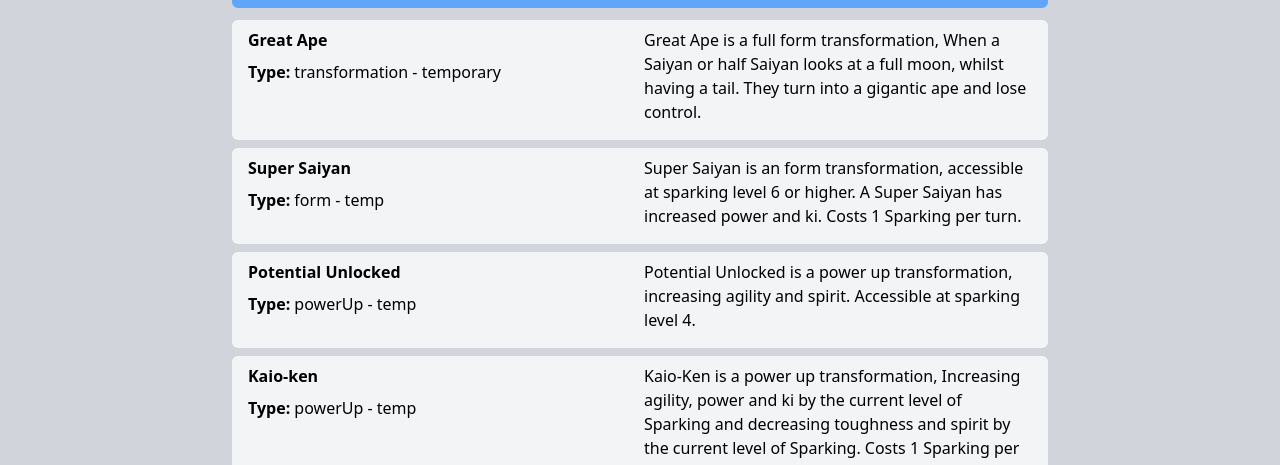
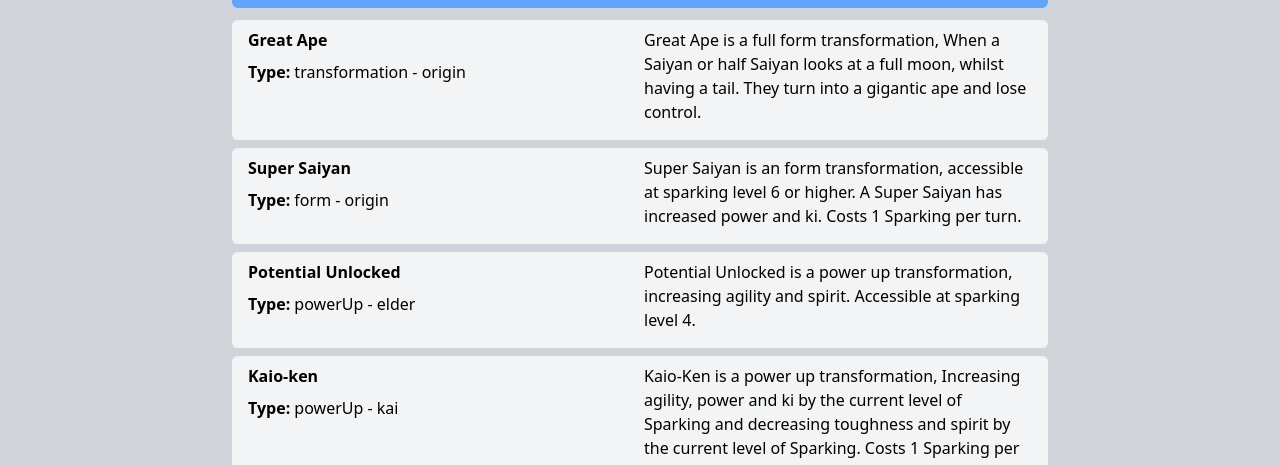
Before and after one commit to KylePep/ddbwiki, a Next.js app: page /forms in a window 1280 px wide. Shown: the part 328-793 px from the top of the page. Built offline with nearby package versions, Linux system fonts and the light colour scheme.

Commit message:
Added hover to preview card for user experience

```diff
--- a/app/components/PreviewCard.tsx
+++ b/app/components/PreviewCard.tsx
@@ -16,7 +16,7 @@ export default function PreviewCard({content, pathName}:previewProps ) {
 
   return (
     <Link href={`${pathName}/${content.name}`}>
-      <div key={content.id} className='grid grid-cols-2 gap-2 bg-gray-100 rounded-md px-4 py-2 mb-2'>
+      <div key={content.id} className='grid grid-cols-2 gap-2 bg-gray-100 rounded-md px-4 py-2 mb-2 hover:bg-white'>
 
         <div>
           <h2 className="font-bold">{content.displayName}</h2>
--- a/shared/constants/data.json
+++ b/shared/constants/data.json
@@ -120,7 +120,7 @@
       "name": "greatApe",
       "displayName": "Great Ape",
       "type": "transformation",
-      "subType": "temporary",
+      "subType": "origin",
       "useable": ["saiyan", "halfSaiyan"],
       "reqParams": ["fullMoon", "hasTail"],
       "upkeep": ["hasTail", "fullMoon"],
@@ -136,7 +136,7 @@
       "name": "superSaiyan",
       "displayName": "Super Saiyan",
       "type": "form",
-      "subType": "temp",
+      "subType": "origin",
       "useable": ["saiyan", "halfSaiyan"],
       "reqParams": ["sparking6"],
       "upkeep": ["optional", "1SparkPerTurn", "sparkingGTE4"],
@@ -152,7 +152,7 @@
       "name": "potentialUnlocked",
       "displayName": "Potential Unlocked",
       "type": "powerUp",
-      "subType": "temp",
+      "subType": "elder",
       "useable": ["all"],
       "reqParams": ["sparking4"],
       "upkeep": ["none"],
@@ -168,7 +168,7 @@
       "name": "kaioKen",
       "displayName": "Kaio-ken",
       "type": "powerUp",
-      "subType": "temp",
+      "subType": "kai",
       "useable": ["all"],
       "reqParams": [],
       "upkeep": ["1SparkingPerTurn", "sparkingGTE1"],
```
